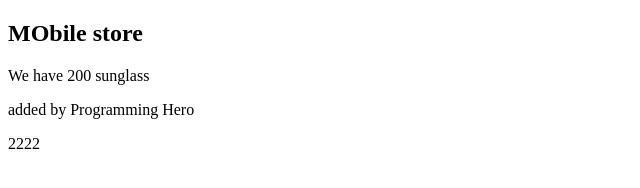
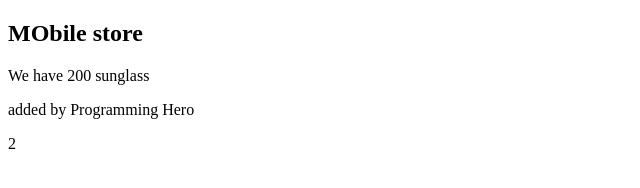
Before and after one commit to jhankar11/mobile-store, a plain HTML site: page index.html in a window 1280 px wide. Shown: the full height of the page, 0-640 px from the left. Drawn offline with Linux system fonts and the light colour scheme.

Commit message:
added test

```diff
--- a/index.html
+++ b/index.html
@@ -9,6 +9,6 @@
     <h2>MObile store</h2>
     <p>We have 200 sunglass</p>
     <p>added by Programming Hero</p>
-    <p>2222</p>
+    <p>2</p>
 </body>
 </html>
```
